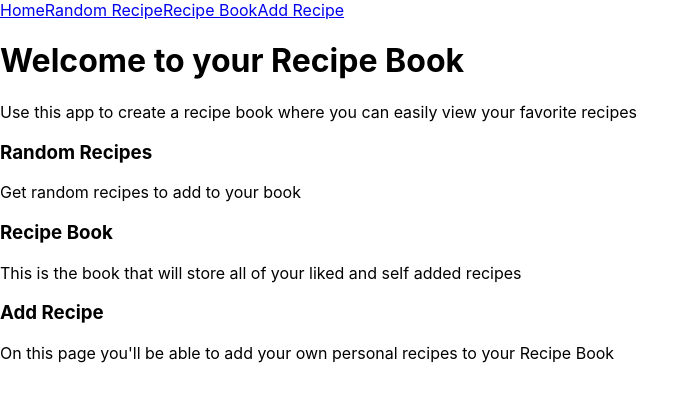
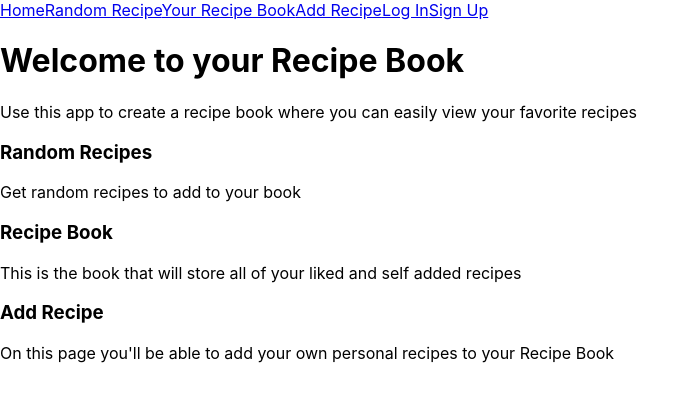
Before and after one commit to mykovasyl/booka, a React (Create React App) app in the folder client/: page / in a window 1280 px wide. Shown: the top 402 px of the page, without its empty margins (0-699 px from the left). Built offline with nearby package versions, Linux system fonts and the light colour scheme; no server answers.

Commit message:
add currentUser state, login and signup navbar links, delete commented out code

```diff
--- a/client/src/components/App.js
+++ b/client/src/components/App.js
@@ -7,8 +7,31 @@ import Home from "./Home";
 import { Switch, Route } from "react-router-dom";
 
 function App() {
+  const [currentUser, setCurrentUser] = useState({});
   const [recipes, setRecipes] = useState([]);
   const [isLiked, setIsLiked] = useState(false);
+
+  // fetch current user else no user logged in
+  useEffect(() => {
+    fetch("/me").then((resp) => {
+      if (resp.ok) {
+        resp.json().then((user) => {
+          setCurrentUser(user);
+
+          // new hash map to get unique students
+          // let studentsList = [
+          //   ...new Map(
+          //     user.students.map((student) => [student["id"], student])
+          //   ).values(),
+          // ];
+          setRecipes(studentsList);
+          setAvatar(user.image_url);
+        });
+      } else {
+        resp.json().then((error) => setErrors(error));
+      }
+    });
+  }, []);
 
   function handleAddRecipe(recipe) {
     fetch(`/recipes`, {
@@ -22,6 +45,7 @@ function App() {
       .then((postedRecipe) => setRecipes([...recipes, postedRecipe]));
   }
 
+  // delete a recipe from your recipe book
   function handleDeleteRecipe(id) {
     const newRecipes = recipes.filter((recipe) => recipe.id !== id);
     fetch(`/recipes/${id}`, {
--- a/client/src/components/NavBar.js
+++ b/client/src/components/NavBar.js
@@ -6,8 +6,10 @@ function NavBar() {
     <nav id="navigation" >
       <Link to="/">Home</Link>
       <Link to="/randomrecipe">Random Recipe</Link>
-      <Link to="/recipebook">Recipe Book</Link>
+      <Link to="/recipebook">Your Recipe Book</Link>
       <Link to="/recipeform">Add Recipe</Link>
+      <Link to="/login">Log In</Link>
+      <Link to="/signup">Sign Up</Link>
     </nav>
   )
 }
--- a/client/src/components/RecipeBook.js
+++ b/client/src/components/RecipeBook.js
@@ -12,8 +12,6 @@ function RecipeBook({ recipes, onRecipeDislike, isLiked, setIsLiked }) {
     />
   ));
 
-  setIsLiked(true);
-
   return (
     <div>
       {recipesDisplayed.length === 0
--- a/client/src/index.js
+++ b/client/src/index.js
@@ -4,8 +4,10 @@ import "./index.css";
 import App from "./components/App";
 import reportWebVitals from "./reportWebVitals";
 import { BrowserRouter } from "react-router-dom";
+import { createRoot } from "react-dom/client";
 
-const root = ReactDOM.createRoot(document.getElementById("root"));
+const container = document.getElementById("root");
+const root = createRoot(container);
 root.render(
   // <React.StrictMode>
   <BrowserRouter>
@@ -14,6 +16,15 @@ root.render(
   // </React.StrictMode>
 );
 
+// const root = ReactDOM.createRoot(document.getElementById("root"));
+// root.render(
+// <React.StrictMode>
+// <BrowserRouter>
+//   <App />
+// </BrowserRouter>
+// </React.StrictMode>
+// );
+
 // If you want to start measuring performance in your app, pass a function
 // to log results (for example: reportWebVitals(console.log))
 // or send to an analytics endpoint. Learn more: https://bit.ly/CRA-vitals
```
